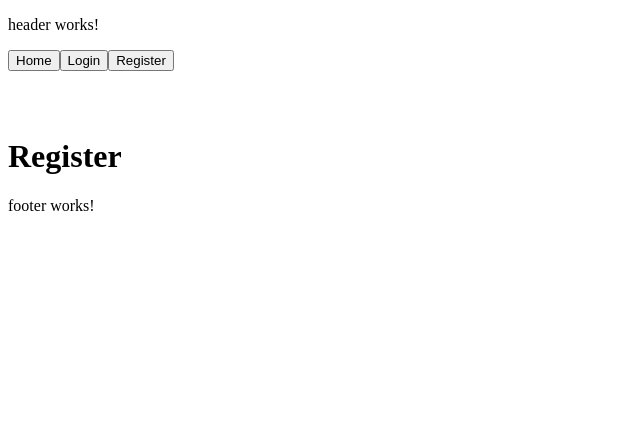
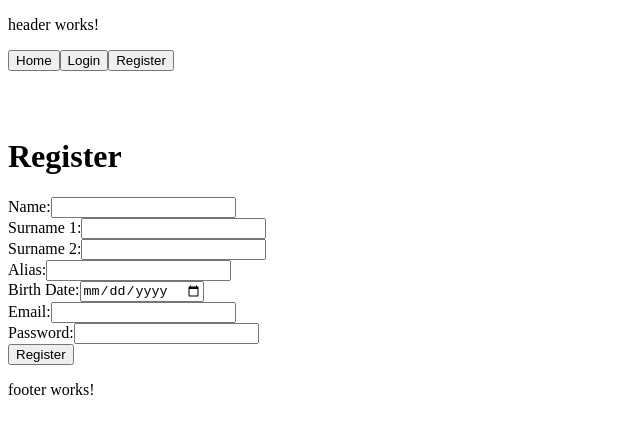
Before and after one commit to juliarore/blog-uoc-project-front, an Angular app: page /register in a window 1280 px wide. Shown: the top 434 px of the page, without its empty margins (0-640 px from the left). Built offline with nearby package versions, Linux system fonts and the light colour scheme.

Commit message:
feat: implement registration form with validation and error handling

```diff
--- a/src/app/Components/register/register.component.html
+++ b/src/app/Components/register/register.component.html
@@ -5,4 +5,205 @@
   <h1>Register</h1>
 
   <!-- TODO 18 -->
+  <form [formGroup]="registerForm" (ngSubmit)="register()" novalidate>
+    <!-- NAME -->
+    <div>
+      <label for="name">Name:</label>
+      <input
+        type="text"
+        id="name"
+        [formControl]="name"
+        [attr.aria-invalid]="
+          name.invalid && (name.touched || submitted) ? 'true' : 'false'
+        "
+      />
+      <div class="error-container">
+        <small
+          *ngIf="name.invalid && (name.touched || submitted)"
+          role="alert"
+          class="error"
+        >
+          <span *ngIf="name.errors?.['required']">Name is required.</span>
+          <span *ngIf="name.errors?.['minlength'] || name.errors?.['maxlength']"
+            >Name must be between 5 and 25 characters.</span
+          >
+        </small>
+      </div>
+    </div>
+
+    <!-- SURNAME 1 -->
+    <div>
+      <label for="surname_1">Surname 1:</label>
+      <input
+        type="text"
+        id="surname_1"
+        [formControl]="surname_1"
+        [attr.aria-invalid]="
+          surname_1.invalid && (surname_1.touched || submitted)
+            ? 'true'
+            : 'false'
+        "
+      />
+      <div class="error-container">
+        <small
+          *ngIf="surname_1.invalid && (surname_1.touched || submitted)"
+          role="alert"
+          class="error"
+        >
+          <span *ngIf="surname_1.errors?.['required']"
+            >Surname 1 is required.</span
+          >
+          <span
+            *ngIf="
+              surname_1.errors?.['minlength'] || surname_1.errors?.['maxlength']
+            "
+            >Surname 1 must be between 5 and 25 characters.</span
+          >
+        </small>
+      </div>
+    </div>
+
+    <!-- SURNAME 2 (optional) -->
+    <div>
+      <label for="surname_2">Surname 2:</label>
+      <input
+        type="text"
+        id="surname_2"
+        [formControl]="surname_2"
+        [attr.aria-invalid]="
+          surname_2.invalid && (surname_2.touched || submitted)
+            ? 'true'
+            : 'false'
+        "
+      />
+      <div class="error-container">
+        <small
+          *ngIf="surname_2.invalid && (surname_2.touched || submitted)"
+          role="alert"
+          class="error"
+        >
+          <span
+            *ngIf="
+              surname_2.errors?.['minlength'] || surname_2.errors?.['maxlength']
+            "
+            >Surname 2 must be between 5 and 25 characters.</span
+          >
+        </small>
+      </div>
+    </div>
+
+    <!-- ALIAS -->
+    <div>
+      <label for="alias">Alias:</label>
+      <input
+        type="text"
+        id="alias"
+        [formControl]="alias"
+        [attr.aria-invalid]="
+          alias.invalid && (alias.touched || submitted) ? 'true' : 'false'
+        "
+      />
+      <div class="error-container">
+        <small
+          *ngIf="alias.invalid && (alias.touched || submitted)"
+          role="alert"
+          class="error"
+        >
+          <span *ngIf="alias.errors?.['required']">Alias is required.</span>
+          <span
+            *ngIf="alias.errors?.['minlength'] || alias.errors?.['maxlength']"
+            >Alias must be between 5 and 25 characters.</span
+          >
+        </small>
+      </div>
+    </div>
+
+    <!-- BIRTH DATE -->
+    <div>
+      <label for="birth_date">Birth Date:</label>
+      <input
+        type="date"
+        id="birth_date"
+        [formControl]="birth_date"
+        [attr.aria-invalid]="
+          birth_date.invalid && (birth_date.touched || submitted)
+            ? 'true'
+            : 'false'
+        "
+      />
+      <div class="error-container">
+        <small
+          *ngIf="birth_date.invalid && (birth_date.touched || submitted)"
+          role="alert"
+          class="error"
+        >
+          <span *ngIf="birth_date.errors?.['required']"
+            >Birth date is required.</span
+          >
+          <span *ngIf="birth_date.errors?.['pattern']"
+            >The format must be yyyy-mm-dd.</span
+          >
+        </small>
+      </div>
+    </div>
+
+    <!-- EMAIL -->
+    <div>
+      <label for="email">Email:</label>
+      <input
+        type="email"
+        id="email"
+        [formControl]="email"
+        [attr.aria-invalid]="
+          email.invalid && (email.touched || submitted) ? 'true' : 'false'
+        "
+      />
+      <div class="error-container">
+        <small
+          *ngIf="email.invalid && (email.touched || submitted)"
+          role="alert"
+          class="error"
+        >
+          <span *ngIf="email.errors?.['required']">Email is required.</span>
+          <span *ngIf="email.errors?.['email']"
+            >The email does not have a valid format.</span
+          >
+        </small>
+      </div>
+    </div>
+
+    <!-- PASSWORD -->
+    <div>
+      <label for="password">Password:</label>
+      <input
+        type="password"
+        id="password"
+        [formControl]="password"
+        [attr.aria-invalid]="
+          password.invalid && (password.touched || submitted) ? 'true' : 'false'
+        "
+      />
+      <div class="error-container">
+        <small
+          *ngIf="password.invalid && (password.touched || submitted)"
+          role="alert"
+          class="error"
+        >
+          <span *ngIf="password.errors?.['required']"
+            >Password is required.</span
+          >
+          <span
+            *ngIf="
+              password.errors?.['minlength'] || password.errors?.['maxlength']
+            "
+            >Password must be between 8 and 16 characters.</span
+          >
+        </small>
+      </div>
+    </div>
+
+    <button type="submit" [disabled]="isSubmitting">
+      {{ isSubmitting ? "Submitting..." : "Register" }}
+    </button>
+  </form>
 </div>
--- a/src/app/Components/register/register.component.ts
+++ b/src/app/Components/register/register.component.ts
@@ -1,9 +1,31 @@
+import { formatDate } from '@angular/common';
 import { Component, OnInit } from '@angular/core';
-import { FormBuilder } from '@angular/forms';
+import {
+  FormControl,
+  FormGroup,
+  NonNullableFormBuilder,
+  Validators,
+} from '@angular/forms';
 import { Router } from '@angular/router';
+import { UserDTO } from 'src/app/Models/user.dto';
 import { HeaderMenusService } from 'src/app/Services/header-menus.service';
 import { SharedService } from 'src/app/Services/shared.service';
 import { UserService } from 'src/app/Services/user.service';
+import { HeaderMenus } from '../../Models/header-menus.dto';
+
+// TODO: implementar tipo RegisterFormModel
+type RegisterFormModel = {
+  name: FormControl<string>;
+  surname_1: FormControl<string>;
+  surname_2: FormControl<string>;
+  alias: FormControl<string>;
+  birth_date: FormControl<string>;
+  email: FormControl<string>;
+  password: FormControl<string>;
+};
+
+// Patró data de naixement DD/MM/YYYY
+const BIRTHDATE_PATTERN = /^\d{4}-\d{2}-\d{2}$/;
 
 @Component({
   selector: 'app-register',
@@ -11,9 +33,6 @@ import { UserService } from 'src/app/Services/user.service';
   styleUrls: ['./register.component.scss'],
 })
 export class RegisterComponent implements OnInit {
-  /*
-  // TODO: implementar tipo RegisterFormModel
-
   // TODO 16
   registerUser: UserDTO;
 
@@ -27,28 +46,83 @@ export class RegisterComponent implements OnInit {
 
   registerForm: FormGroup<RegisterFormModel>;
   isValidForm: boolean | null;
-*/
+  submitted = false;
+  isSubmitting = false;
+
   constructor(
-    private formBuilder: FormBuilder,
     private userService: UserService,
     private sharedService: SharedService,
     private headerMenusService: HeaderMenusService,
     private router: Router,
+    private fb: NonNullableFormBuilder,
   ) {
     // TODO 17
+    this.registerUser = new UserDTO('', '', '', '', new Date(), '', '');
+    this.isValidForm = null;
+
+    this.name = this.fb.control('', {
+      validators: [
+        Validators.required,
+        Validators.minLength(5),
+        Validators.maxLength(25),
+      ],
+    });
+    this.surname_1 = this.fb.control('', {
+      validators: [
+        Validators.required,
+        Validators.minLength(5),
+        Validators.maxLength(25),
+      ],
+    });
+    this.surname_2 = this.fb.control('', {
+      validators: [Validators.minLength(5), Validators.maxLength(25)],
+    });
+    this.alias = this.fb.control('', {
+      validators: [
+        Validators.required,
+        Validators.minLength(5),
+        Validators.maxLength(25),
+      ],
+    });
+    this.birth_date = this.fb.control('', {
+      validators: [Validators.required, Validators.pattern(BIRTHDATE_PATTERN)],
+    });
+    this.email = this.fb.control('', {
+      validators: [Validators.required, Validators.email],
+    });
+    this.password = this.fb.control('', {
+      validators: [
+        Validators.required,
+        Validators.minLength(8),
+        Validators.maxLength(16),
+      ],
+    });
+
+    this.registerForm = this.fb.group<RegisterFormModel>({
+      name: this.name,
+      surname_1: this.surname_1,
+      surname_2: this.surname_2,
+      alias: this.alias,
+      birth_date: this.birth_date,
+      email: this.email,
+      password: this.password,
+    });
   }
 
   ngOnInit(): void {}
 
   async register(): Promise<void> {
-    /*
+    this.submitted = true;
+    this.registerForm.markAllAsTouched();
+
+    if (this.registerForm.invalid) return;
+    if (this.isSubmitting) return;
+
+    this.isSubmitting = true;
+
     let responseOK = false;
     this.isValidForm = false;
     let errorResponse: any;
-
-    if (this.registerForm.invalid) {
-      return;
-    }
 
     this.isValidForm = true;
 
@@ -84,6 +158,8 @@ export class RegisterComponent implements OnInit {
       this.headerMenusService.headerManagement.next(headerInfo);
 
       this.sharedService.errorLog(errorResponse);
+    } finally {
+      this.isSubmitting = false;
     }
 
     await this.sharedService.managementToast(
@@ -98,8 +174,8 @@ export class RegisterComponent implements OnInit {
       // Volver a setear el birth_date por defecto
       this.birth_date.setValue(formatDate(new Date(), 'yyyy-MM-dd', 'en'));
 
+      this.submitted = false;
       this.router.navigateByUrl('home');
     }
-    */
   }
 }
```
